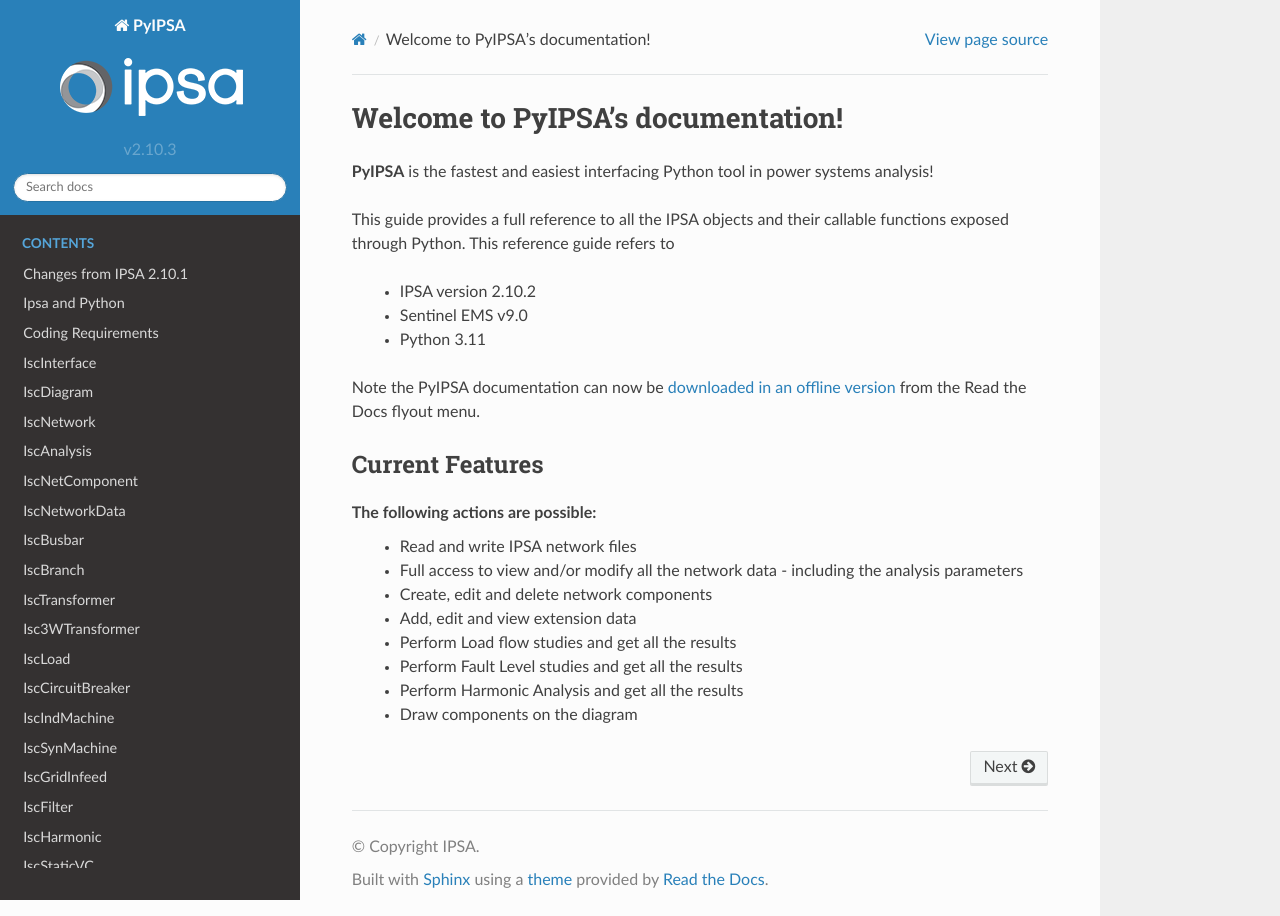
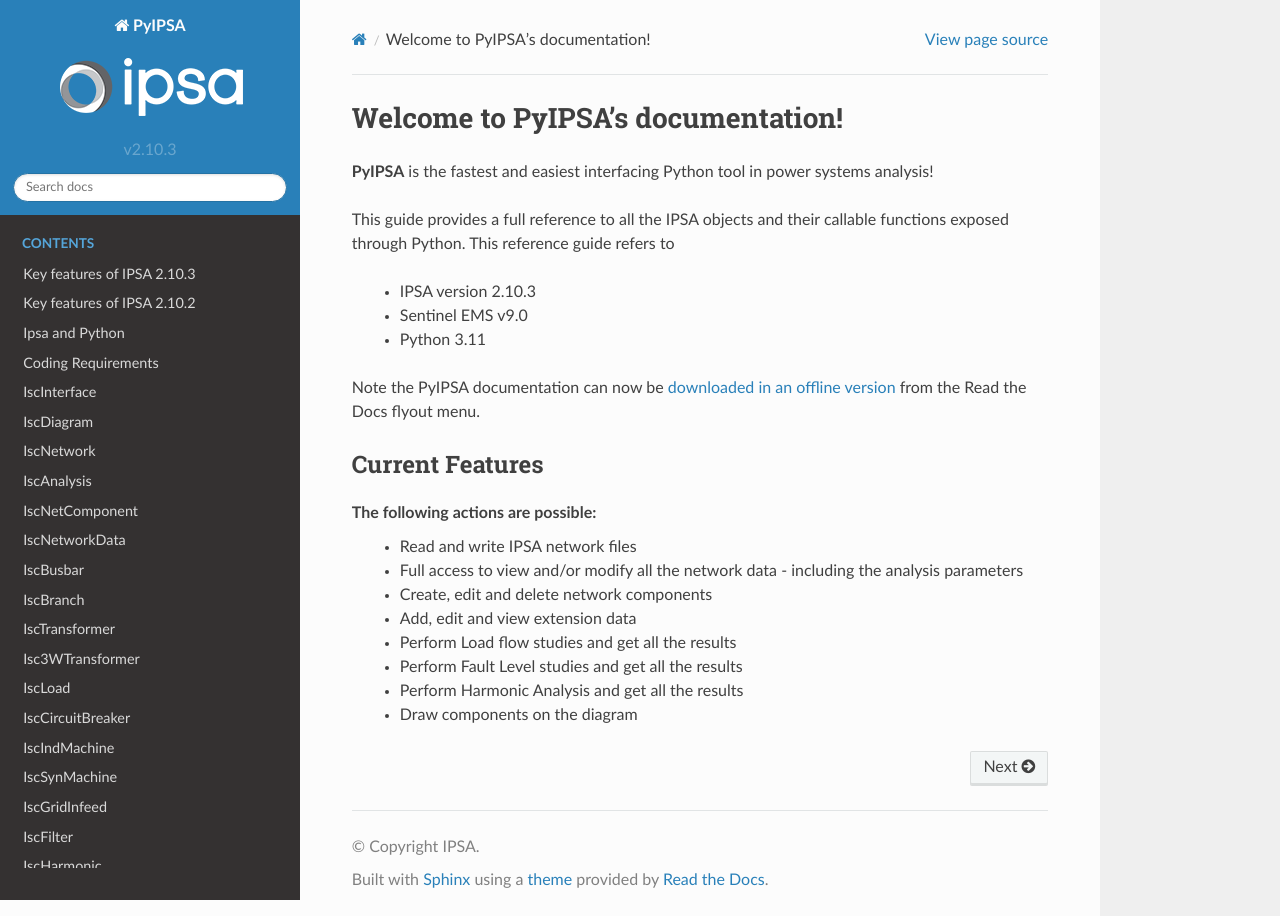
Before and after one commit to TNEI-Services/IPSA, a Sphinx documentation site: the page built from docs/index.rst, in a window 1280 px wide. Built offline with Sphinx 7.4.7 and the Read the Docs theme 2.0.0, drawn with Linux system fonts in a browser that asks for light colours.

Commit message:
Release notes for 2.10.3
Adding PyIPSA key features for IPSA 2.10.3

```diff
--- a/docs/index.rst
+++ b/docs/index.rst
@@ -6,7 +6,7 @@
 This guide provides a full reference to all the IPSA objects and their callable functions exposed through Python.
 This reference guide refers to
 
-      - IPSA version 2.10.2
+      - IPSA version 2.10.3
       - Sentinel EMS v9.0
       - Python 3.11
 
@@ -35,7 +35,7 @@
    :caption: Contents
    :hidden:
 
-   Changes from previous versions
+   Key Features - IPSA 2.10 Series
    IPSA and Python
    Coding Requirements
    IscInterface
```
Also changed, not shown: docs/Key Features - IPSA 2.10 Series.rst (renamed from docs/Changes from previous versions.rst, +42 -2 lines).
